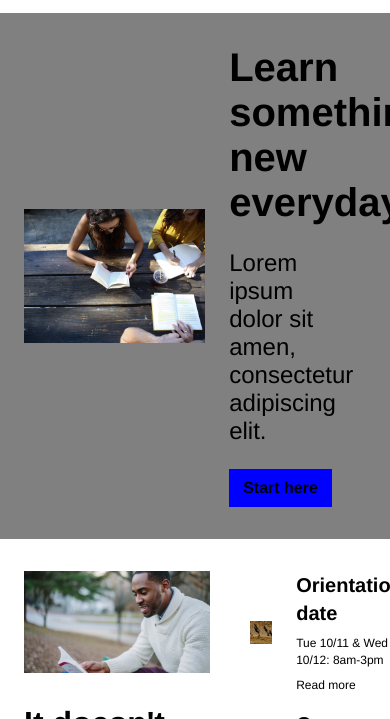
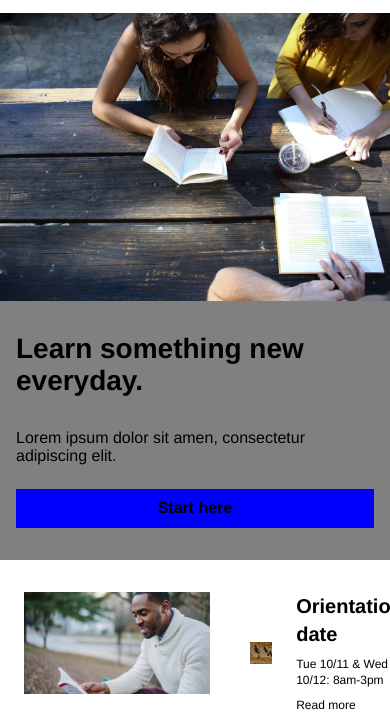
Before and after one commit to scmoore68/colmaracademy, a plain HTML site: page index.html in a window 390 px wide. Shown: the part 51-770 px from the top of the page. Drawn offline with Linux system fonts and the light colour scheme.

Commit message:
Mobile changes for banner

```diff
--- a/resources/css/style.css
+++ b/resources/css/style.css
@@ -95,7 +95,6 @@ body {
     align-items: center;
     height: 4rem;
     padding: 0 1.5rem;
-
   }
 
   .logo a.mobile {
@@ -154,6 +153,41 @@ body {
   width: 100%;
   background-color: blue;
   font-weight: bold;
+}
+
+/* Banner changes for 470px (mobile) screens */
+
+@media only screen and (max-width: 470px)
+{
+  .banner .container {
+    display: flex;
+    align-items: center;
+    flex-direction: column;
+    padding: 0;
+    justify-content: flex-start;
+    background-color: grey;
+  }
+
+  .banner img {
+    width: 100%;
+    padding: 0;
+  }
+
+  .banner-text {
+    display: inline-block;
+    position: relative;
+    width: 100%;
+    padding: 2rem 1rem;
+  }
+
+  .banner-text h1 {
+    font-size: 1.75rem;
+  }
+
+  .banner-text h3 {
+    font-size: 1rem;
+    padding: 2rem 0 1.5rem 0;
+  }
 }
 
 /* Information section */
```
